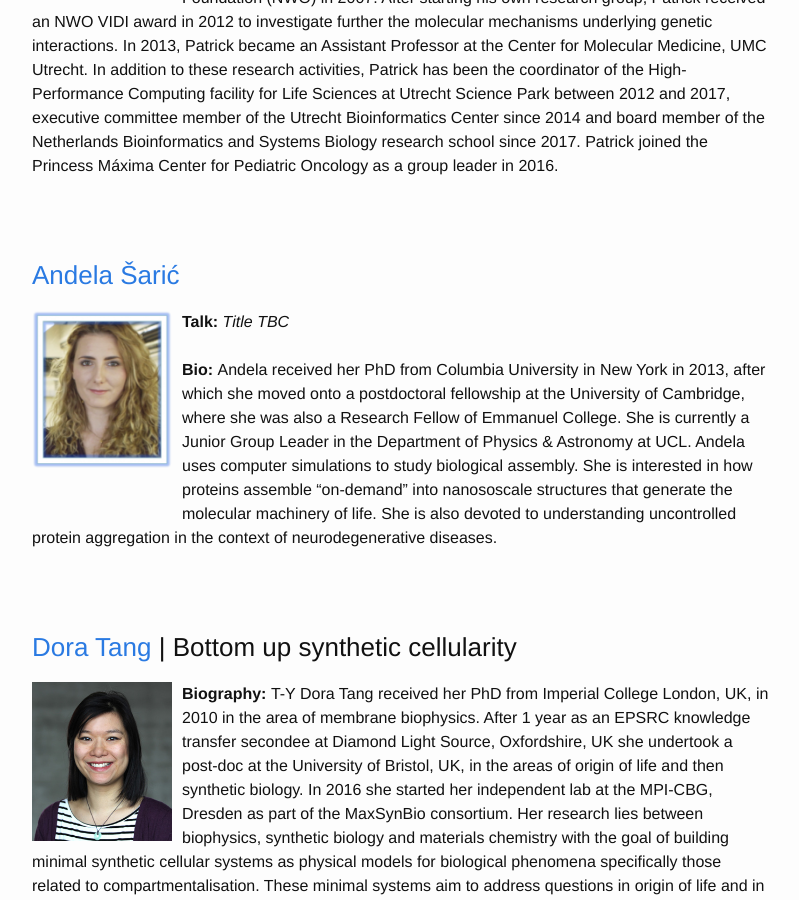
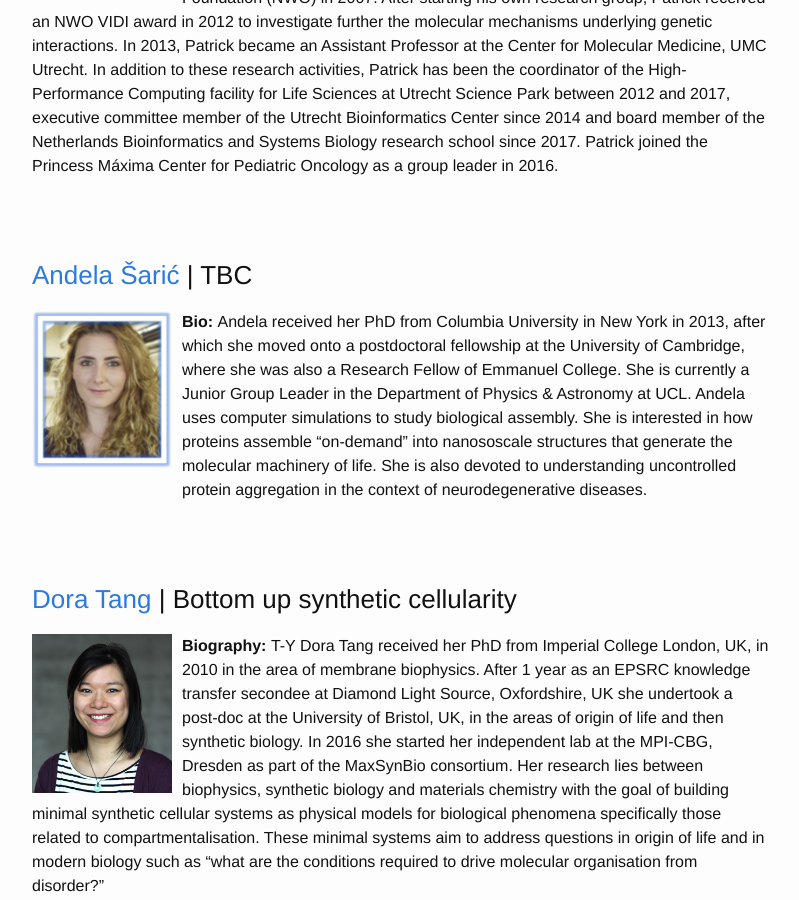
Before and after one commit to qsbworkshop/qsb2019, a Jekyll site: the page built from docs/speakers.md, in a window 1280 px wide and 900 px high, scrolled down 1230 px. Shown: the whole window, without its empty margins (238-1037 px from the left). Built offline with Jekyll 4.4.1, drawn with Linux system fonts in a browser that asks for light colours.

Commit message:
Update speakers.md

```diff
--- a/docs/speakers.md
+++ b/docs/speakers.md
@@ -17,9 +17,9 @@ Patrick Kemmeren obtained his PhD in 2005 from Utrecht University for his work o
 <br>
 <br>
 
-<h3><a href="https://www.ucl.ac.uk/physics-living-systems/training/msc-biological-physics/teaching-staff/dr-andela-saric">Andela Šarić</a></h3>
+<h3><a href="https://www.ucl.ac.uk/physics-living-systems/training/msc-biological-physics/teaching-staff/dr-andela-saric">Andela Šarić</a> | TBC</h3>
   <p>
-     <img src="https://qsbworkshop.github.io/qsb2019/images/Saric.png" alt="Andela Šarić" style="float:Left;width:140px;padding-right:10px;padding-bottom:50px;"><b>Talk: </b><em>Title TBC</em><br><br><b>Bio: </b> Andela received her PhD from Columbia University in New York in 2013, after which she moved onto a postdoctoral fellowship at the University of Cambridge, where she was also a Research Fellow of Emmanuel College. She is currently a Junior Group Leader in the Department of Physics & Astronomy at UCL. Andela uses computer simulations to study biological assembly. She is interested in how proteins assemble “on-demand” into nanososcale structures that generate the molecular machinery of life. She is also devoted to understanding uncontrolled protein aggregation in the context of neurodegenerative diseases.
+     <img src="https://qsbworkshop.github.io/qsb2019/images/Saric.png" alt="Andela Šarić" style="float:Left;width:140px;padding-right:10px;padding-bottom:50px;"><b>Bio: </b> Andela received her PhD from Columbia University in New York in 2013, after which she moved onto a postdoctoral fellowship at the University of Cambridge, where she was also a Research Fellow of Emmanuel College. She is currently a Junior Group Leader in the Department of Physics & Astronomy at UCL. Andela uses computer simulations to study biological assembly. She is interested in how proteins assemble “on-demand” into nanososcale structures that generate the molecular machinery of life. She is also devoted to understanding uncontrolled protein aggregation in the context of neurodegenerative diseases.
 
 
   </p>
```
